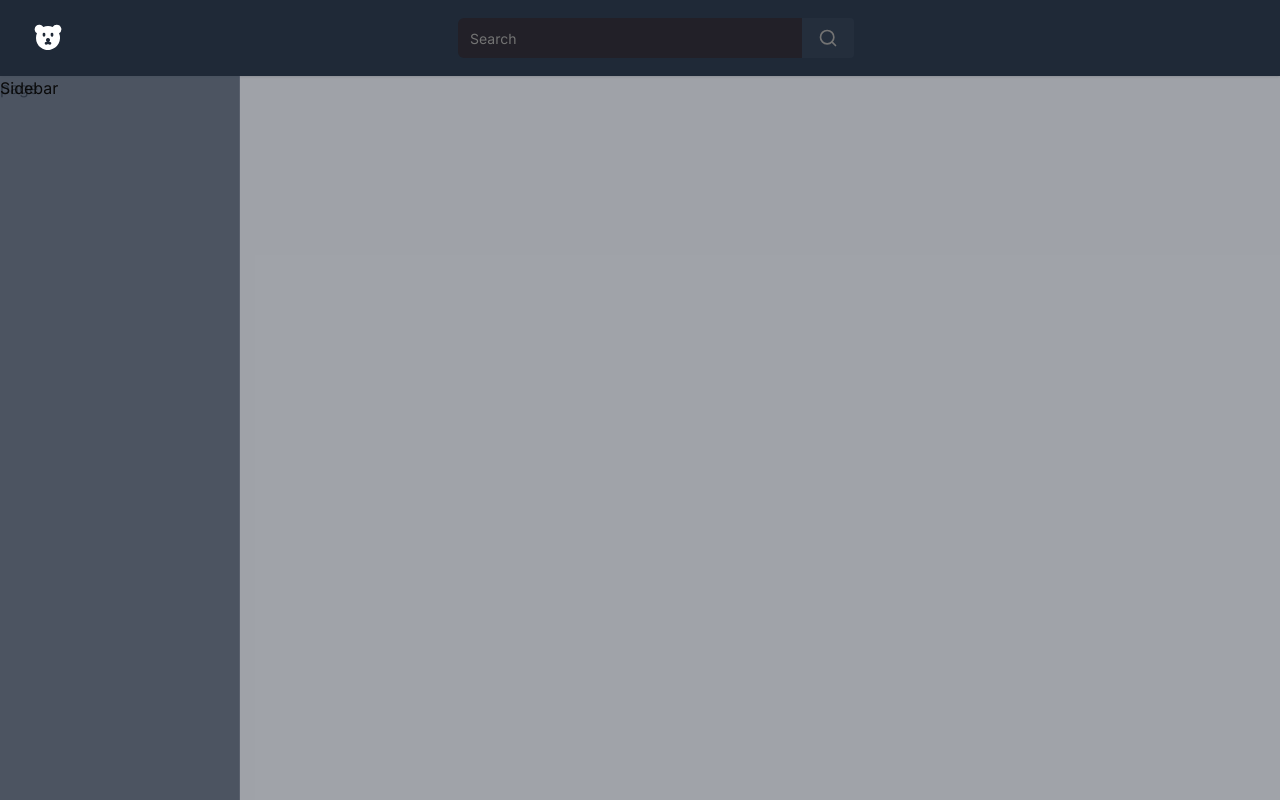
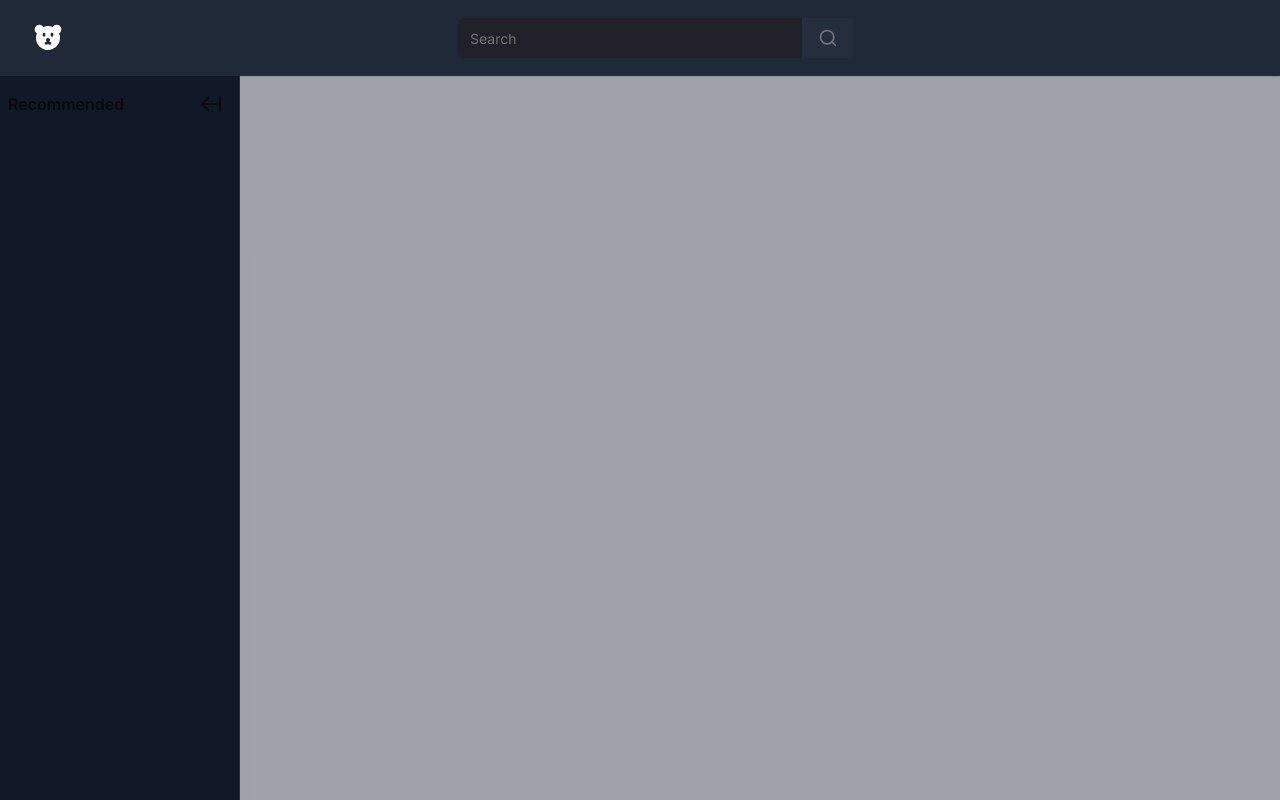
Before and after one commit to neequu/next-livestream, a Next.js app: page / in a window 1280 px wide. Built offline with nearby package versions, Linux system fonts and the light colour scheme.

Commit message:
feat: add sidebar toggle

```diff
--- a/components/sidebar/SideBarWrapper.tsx
+++ b/components/sidebar/SideBarWrapper.tsx
@@ -1,13 +1,20 @@
+'use client'
+import { cn } from '@/lib/utils'
 import useSidebarStore from '@/stores/sidebarStore'
 import React from 'react'
 
-const SideBarWrapper = ({ children }: { children: React.ReactNode }) => {
+const SidebarWrapper = ({ children }: { children: React.ReactNode }) => {
   const { collapsed } = useSidebarStore((state) => state)
   return (
-    <aside className='absolute bottom-0 left-0 top-0 flex h-full w-60 flex-col border-r border-gray-500/40 bg-gray-700/80'>
+    <aside
+      className={cn(
+        'absolute bottom-0 left-0 top-0 z-10 flex h-full w-60 flex-col border-r border-gray-600/40 bg-gray-900 transition-[width_300]',
+        collapsed && 'w-[70px]',
+      )}
+    >
       {children}
     </aside>
   )
 }
 
-export default SideBarWrapper
+export default SidebarWrapper
--- /dev/null
+++ b/components/sidebar/SidebarToggle.tsx
@@ -0,0 +1,30 @@
+'use client'
+import React from 'react'
+import { Button } from '../ui/button'
+import { ArrowLeftFromLine, ArrowRightFromLine } from 'lucide-react'
+import useSidebarStore from '@/stores/sidebarStore'
+
+const SidebarToggle = () => {
+  const { collapsed, onCollapse, onExpand } = useSidebarStore((state) => state)
+
+  return (
+    <>
+      {collapsed ? (
+        <div className='hidden justify-center p-2 sm:flex'>
+          <Button variant='ghost' className='p-2' onClick={onExpand}>
+            <ArrowRightFromLine />
+          </Button>
+        </div>
+      ) : (
+        <div className='flex items-center justify-between p-2'>
+          <p className='font-semibold'>Recommended</p>
+          <Button variant='ghost' className='p-2' onClick={onCollapse}>
+            <ArrowLeftFromLine />
+          </Button>
+        </div>
+      )}
+    </>
+  )
+}
+
+export default SidebarToggle
--- a/components/sidebar/index.tsx
+++ b/components/sidebar/index.tsx
@@ -1,8 +1,13 @@
 import React from 'react'
-import SideBarWrapper from './SideBarWrapper'
+import SidebarWrapper from './SidebarWrapper'
+import SidebarToggle from './SidebarToggle'
 
 const Sidebar = () => {
-  return <SideBarWrapper>Sidebar</SideBarWrapper>
+  return (
+    <SidebarWrapper>
+      <SidebarToggle />
+    </SidebarWrapper>
+  )
 }
 
 export default Sidebar
```
